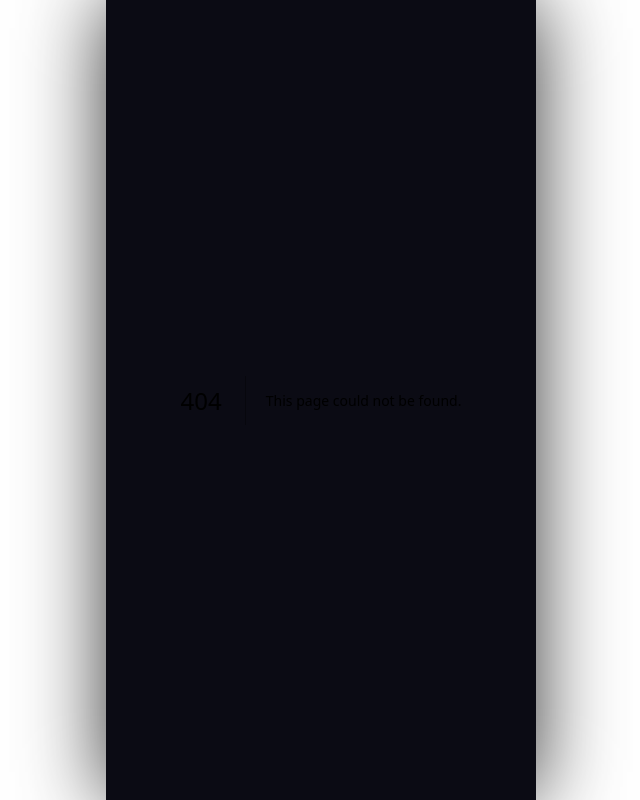
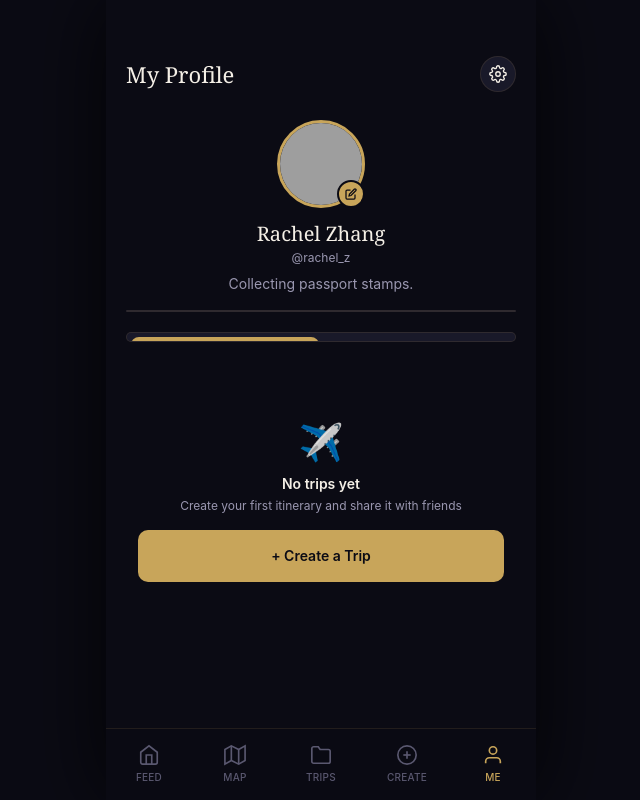
Before and after one commit to racheltzhang/wayfarer, a Next.js app: page /profile in a window 1280 px wide. Before the commit this address had no page. Shown: the whole page, without its empty margins (319-959 px from the left). Built offline with nearby package versions, Linux system fonts and the light colour scheme; grey boxes are pictures that could not be loaded.

Commit message:
feat: voyager map tiles, Profile tab + page

```diff
--- /dev/null
+++ b/app/(main)/profile/page.tsx
@@ -0,0 +1,171 @@
+'use client'
+
+import { useState } from 'react'
+import Image from 'next/image'
+import { useRouter } from 'next/navigation'
+import { MOCK_PROFILES, MOCK_TRIPS } from '@/lib/mock-data'
+import TripCard from '@/components/feed/TripCard'
+
+const ME = MOCK_PROFILES.find(p => p.id === 'me')!
+const MY_TRIPS = MOCK_TRIPS.filter(t => t.author.id === 'me')
+// For demo, "saved" trips are the ones not by me
+const SAVED_TRIPS = MOCK_TRIPS.filter(t => t.author.id !== 'me').slice(0, 2)
+
+type Tab = 'trips' | 'saved'
+
+const SETTINGS_ROWS = [
+  { icon: '🔔', label: 'Notifications', value: 'On' },
+  { icon: '🔒', label: 'Privacy', value: 'Friends only' },
+  { icon: '🌍', label: 'Default visibility', value: 'Public' },
+  { icon: '📍', label: 'Location sharing', value: 'Off' },
+]
+
+export default function ProfilePage() {
+  const router = useRouter()
+  const [tab, setTab] = useState<Tab>('trips')
+  const [showSettings, setShowSettings] = useState(false)
+
+  const displayTrips = tab === 'trips' ? MY_TRIPS : SAVED_TRIPS
+
+  return (
+    <div className="flex flex-col flex-1 overflow-y-auto no-scrollbar pb-24">
+
+      {/* Header bar */}
+      <div className="flex items-center justify-between px-5 pt-14 pb-3">
+        <h1 className="font-head text-[22px]">My Profile</h1>
+        <button
+          onClick={() => setShowSettings(s => !s)}
+          className="w-9 h-9 flex items-center justify-center rounded-full transition-colors"
+          style={{ background: 'var(--bg3)', border: '1px solid var(--border)' }}
+        >
+          <svg viewBox="0 0 24 24" fill="none" stroke="currentColor" strokeWidth="1.8" width="18" height="18">
+            <circle cx="12" cy="12" r="3" />
+            <path d="M19.4 15a1.65 1.65 0 0 0 .33 1.82l.06.06a2 2 0 0 1-2.83 2.83l-.06-.06a1.65 1.65 0 0 0-1.82-.33 1.65 1.65 0 0 0-1 1.51V21a2 2 0 0 1-4 0v-.09A1.65 1.65 0 0 0 9 19.4a1.65 1.65 0 0 0-1.82.33l-.06.06a2 2 0 0 1-2.83-2.83l.06-.06A1.65 1.65 0 0 0 4.68 15a1.65 1.65 0 0 0-1.51-1H3a2 2 0 0 1 0-4h.09A1.65 1.65 0 0 0 4.6 9a1.65 1.65 0 0 0-.33-1.82l-.06-.06a2 2 0 0 1 2.83-2.83l.06.06A1.65 1.65 0 0 0 9 4.68a1.65 1.65 0 0 0 1-1.51V3a2 2 0 0 1 4 0v.09a1.65 1.65 0 0 0 1 1.51 1.65 1.65 0 0 0 1.82-.33l.06-.06a2 2 0 0 1 2.83 2.83l-.06.06A1.65 1.65 0 0 0 19.4 9a1.65 1.65 0 0 0 1.51 1H21a2 2 0 0 1 0 4h-.09a1.65 1.65 0 0 0-1.51 1z" />
+          </svg>
+        </button>
+      </div>
+
+      {/* Avatar + bio */}
+      <div className="flex flex-col items-center px-5 py-4">
+        <div className="relative mb-3">
+          <div className="w-[88px] h-[88px] rounded-full overflow-hidden"
+            style={{ border: '3px solid var(--gold)' }}>
+            <Image
+              src={ME.avatar_url ?? 'https://i.pravatar.cc/104?img=9'}
+              alt={ME.full_name}
+              width={88} height={88}
+              className="object-cover"
+            />
+          </div>
+          {/* Edit avatar button */}
+          <button
+            className="absolute bottom-0 right-0 w-7 h-7 rounded-full flex items-center justify-center"
+            style={{ background: 'var(--gold)', border: '2px solid var(--bg)' }}
+          >
+            <svg viewBox="0 0 24 24" fill="none" stroke="#0B0B14" strokeWidth="2.5" width="12" height="12">
+              <path d="M11 4H4a2 2 0 0 0-2 2v14a2 2 0 0 0 2 2h14a2 2 0 0 0 2-2v-7" />
+              <path d="M18.5 2.5a2.121 2.121 0 0 1 3 3L12 15l-4 1 1-4 9.5-9.5z" />
+            </svg>
+          </button>
+        </div>
+
+        <h2 className="font-head text-xl mb-0.5">{ME.full_name}</h2>
+        <div className="text-xs mb-2" style={{ color: 'var(--text2)' }}>@{ME.username}</div>
+        <p className="text-sm text-center max-w-[220px]" style={{ color: 'var(--text2)' }}>
+          {ME.bio}
+        </p>
+      </div>
+
+      {/* Stats row */}
+      <div className="flex justify-center gap-0 mx-5 mb-5 rounded-[14px] overflow-hidden"
+        style={{ background: 'var(--bg3)', border: '1px solid var(--border)' }}>
+        {[
+          { label: 'Trips', value: ME.trip_count },
+          { label: 'Followers', value: ME.follower_count.toLocaleString() },
+          { label: 'Following', value: ME.following_count },
+        ].map((s, i, arr) => (
+          <div key={s.label}
+            className="flex-1 flex flex-col items-center py-4"
+            style={i < arr.length - 1 ? { borderRight: '1px solid var(--border)' } : {}}>
+            <div className="text-lg font-bold" style={{ color: 'var(--gold)' }}>{s.value}</div>
+            <div className="text-[11px] mt-0.5" style={{ color: 'var(--text2)' }}>{s.label}</div>
+          </div>
+        ))}
+      </div>
+
+      {/* Tab switcher */}
+      <div className="flex mx-5 mb-4 rounded-[10px] overflow-hidden p-1 gap-1"
+        style={{ background: 'var(--bg3)', border: '1px solid var(--border)' }}>
+        {(['trips', 'saved'] as Tab[]).map(t => (
+          <button
+            key={t}
+            onClick={() => setTab(t)}
+            className="flex-1 py-2 rounded-[8px] text-xs font-semibold uppercase tracking-wide transition-all"
+            style={tab === t
+              ? { background: 'var(--gold)', color: '#0B0B14' }
+              : { color: 'var(--text2)' }}
+          >
+            {t === 'trips' ? `✈ My Trips` : `🔖 Saved`}
+          </button>
+        ))}
+      </div>
+
+      {/* Trip list */}
+      {displayTrips.length > 0 ? (
+        <div className="flex flex-col px-5">
+          {displayTrips.map((trip, i) => (
+            <TripCard key={trip.id} trip={trip} animationDelay={i * 60} />
+          ))}
+        </div>
+      ) : (
+        <div className="flex flex-col items-center justify-center py-16 text-center px-8">
+          <div className="text-4xl mb-3">{tab === 'trips' ? '✈️' : '🔖'}</div>
+          <div className="text-sm font-semibold mb-1">
+            {tab === 'trips' ? 'No trips yet' : 'Nothing saved yet'}
+          </div>
+          <div className="text-xs mb-4" style={{ color: 'var(--text2)' }}>
+            {tab === 'trips'
+              ? 'Create your first itinerary and share it with friends'
+              : 'Tap the bookmark on any trip to save it here'}
+          </div>
+          {tab === 'trips' && (
+            <button className="btn-primary text-sm px-6" onClick={() => router.push('/create')}>
+              + Create a Trip
+            </button>
+          )}
+        </div>
+      )}
+
+      {/* Settings panel */}
+      {showSettings && (
+        <div className="mx-5 mt-6 rounded-[14px] overflow-hidden"
+          style={{ border: '1px solid var(--border)' }}>
+          <div className="px-4 py-3" style={{ borderBottom: '1px solid var(--border)' }}>
+            <div className="text-xs font-bold uppercase tracking-widest" style={{ color: 'var(--text3)' }}>
+              Settings
+            </div>
+          </div>
+          {SETTINGS_ROWS.map((row, i) => (
+            <div key={row.label}
+              className="flex items-center gap-3 px-4 py-3.5"
+              style={i < SETTINGS_ROWS.length - 1 ? { borderBottom: '1px solid var(--border)' } : {}}>
+              <span className="text-[18px]">{row.icon}</span>
+              <div className="flex-1 text-sm">{row.label}</div>
+              <div className="text-xs font-medium" style={{ color: 'var(--gold)' }}>{row.value}</div>
+              <svg viewBox="0 0 24 24" fill="none" stroke="currentColor" strokeWidth="2" width="14" height="14"
+                style={{ color: 'var(--text3)', flexShrink: 0 }}>
+                <polyline points="9 18 15 12 9 6" />
+              </svg>
+            </div>
+          ))}
+          <div className="px-4 py-3.5" style={{ borderTop: '1px solid var(--border)' }}>
+            <button className="w-full text-sm font-semibold py-2.5 rounded-[10px] transition-colors"
+              style={{ background: 'rgba(255,80,80,0.1)', color: '#ff6b6b', border: '1px solid rgba(255,80,80,0.2)' }}>
+              Sign Out
+            </button>
+          </div>
+        </div>
+      )}
+    </div>
+  )
+}
--- a/app/globals.css
+++ b/app/globals.css
@@ -154,30 +154,30 @@ html, body {
 .backdrop.visible { opacity: 1; pointer-events: all; }
 
 /* ─── Leaflet overrides ──────────────────────────────────────── */
-.leaflet-container { background: #0B0B14 !important; }
+.leaflet-container { background: #e8e0d8 !important; }
 .leaflet-control-zoom { display: none !important; }
-.leaflet-tile { filter: brightness(0.85) saturate(0.5); }
+/* Voyager tiles are light — no filter needed */
 .leaflet-control-attribution {
-  background: rgba(11,11,20,0.6) !important;
-  color: var(--text3) !important;
+  background: rgba(255,255,255,0.75) !important;
+  color: #666 !important;
   font-size: 9px;
 }
 .leaflet-tooltip {
   background: rgba(20,20,42,0.92) !important;
-  border: 1px solid rgba(200,165,90,0.3) !important;
+  border: 1px solid rgba(200,165,90,0.4) !important;
   color: var(--text) !important;
   font-family: -apple-system, sans-serif !important;
   font-size: 12px !important;
   border-radius: 6px !important;
-  box-shadow: none !important;
+  box-shadow: 0 2px 8px rgba(0,0,0,0.3) !important;
 }
 .leaflet-tooltip::before { display: none !important; }
 .wayfarer-pin {
   background: var(--gold);
-  width: 10px; height: 10px;
+  width: 14px; height: 14px;
   border-radius: 50%;
-  border: 2px solid #0B0B14;
-  box-shadow: 0 0 0 4px rgba(200,165,90,0.25);
+  border: 2.5px solid #fff;
+  box-shadow: 0 2px 6px rgba(0,0,0,0.4), 0 0 0 3px rgba(200,165,90,0.35);
 }
 
 /* ─── Animations ─────────────────────────────────────────────── */
--- a/components/map/MapView.tsx
+++ b/components/map/MapView.tsx
@@ -34,8 +34,8 @@ export default function MapView({ pins }: Props) {
       const map = L.map(mapRef.current, { zoomControl: false, attributionControl: true })
         .setView([30, 115], 3)
 
-      L.tileLayer('https://{s}.basemaps.cartocdn.com/dark_matter/{z}/{x}/{y}{r}.png', {
-        attribution: '© OpenStreetMap © CartoDB',
+      L.tileLayer('https://{s}.basemaps.cartocdn.com/rastertiles/voyager/{z}/{x}/{y}{r}.png', {
+        attribution: '© <a href="https://www.openstreetmap.org/copyright">OpenStreetMap</a> © <a href="https://carto.com/">CARTO</a>',
         subdomains: 'abcd',
         maxZoom: 19,
       }).addTo(map)
--- a/components/ui/BottomNav.tsx
+++ b/components/ui/BottomNav.tsx
@@ -40,6 +40,15 @@ const NAV_ITEMS = [
       </svg>
     ),
   },
+  {
+    href: '/profile', label: 'Me',
+    icon: (
+      <svg viewBox="0 0 24 24" fill="none" stroke="currentColor" strokeWidth="1.8" width="22" height="22">
+        <path d="M20 21v-2a4 4 0 0 0-4-4H8a4 4 0 0 0-4 4v2" />
+        <circle cx="12" cy="7" r="4" />
+      </svg>
+    ),
+  },
 ]
 
 export default function BottomNav() {
```
